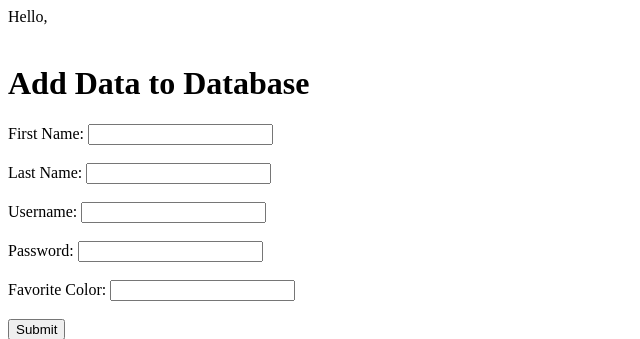
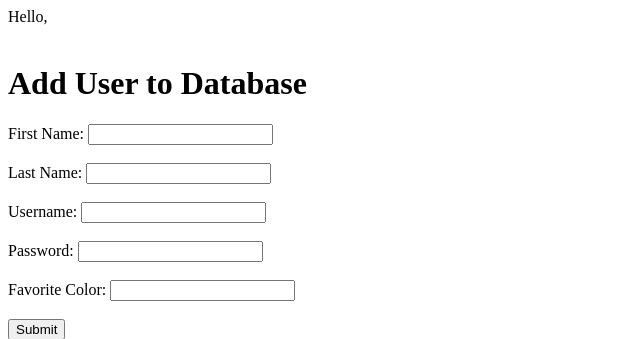
Before and after one commit to BNKirkham/IS330_Project, a PHP site: page / in a window 1280 px wide. Shown: the top 339 px of the page, without its empty margins (0-640 px from the left). Run offline with PHP 8.4, Linux system fonts and the light colour scheme; data that the repository does not hold is empty.

Commit message:
Upload for Presentation

```diff
--- a/Project Code/Backend/index.php
+++ b/Project Code/Backend/index.php
@@ -28,7 +28,7 @@ Hello, <br><br>
     }
     ?>
 
-    <h1>Add Data to Database</h1>
+    <h1>Add User to Database</h1>
     <form action="process_form.php" method="post">
         <label for="FirstName">First Name:</label>
         <input type="text" name="FirstName" id="FirstName" required><br><br>
--- a/Project Code/Database/seed.sql
+++ b/Project Code/Database/seed.sql
@@ -6,6 +6,7 @@ VALUES ('Kirkham', 'Family'),
 
 INSERT INTO People (FirstName, LastName, Color, Username, PasswordHash)
 VALUES ('Brittany', 'Kirkham', 'Green', 'BKirkham', '123'),
+	   ('Geoffrey', 'Kirkham', 'Blue', 'GKirkham', 'abc123'),
 	   ('Lily','Kirkham', 'Pink', 'LKirkham', 'ABC');
 
 INSERT INTO TeamConnections (TeamID, PersonID)
@@ -29,3 +30,5 @@ VALUES (1, 1, null, null),
 	   (2, null, 1, null),
 	   (2, null, null, 1),
 	   (1, null, null, 2);
+
+SELECT * FROM People;
```
